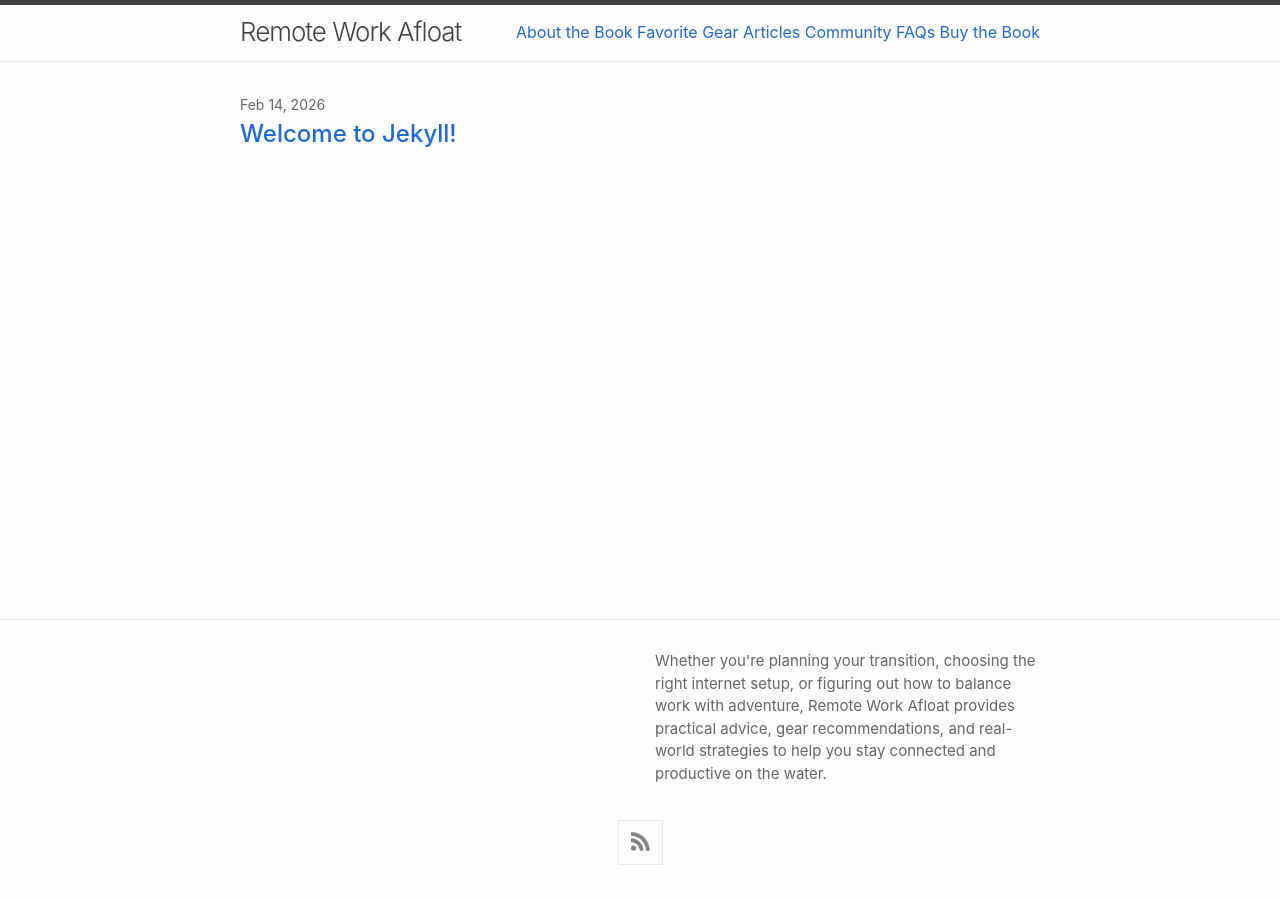
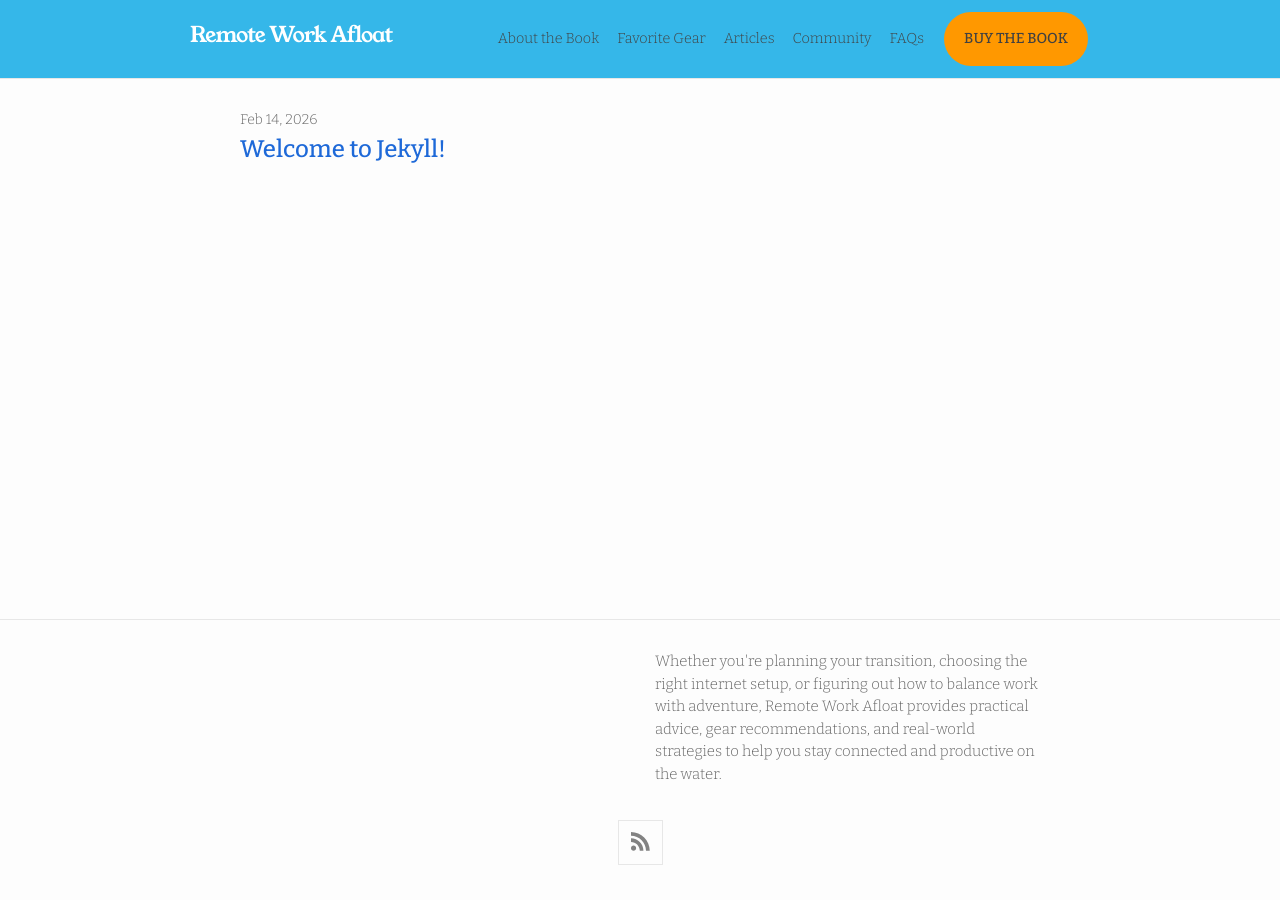
Before and after one commit to amajor/website-remote-work-afloat, a Jekyll site: the page built from index.md, in a window 1280 px wide. Built offline with Jekyll 4.4.1, drawn with Linux system fonts in a browser that asks for light colours; nearby versions of some CDN libraries.

Commit message:
Style navigation bar

```diff
--- a/_config.yml
+++ b/_config.yml
@@ -28,7 +28,7 @@ url: "http://remoteworkafloat.com" # the base hostname & protocol for your site,
 # github_username:  jekyll
 
 # Build settings
-# theme: minima # Theme is now custom and copied into this repo.
+theme: minima
 plugins:
   - jekyll-feed
 
--- a/_includes/custom-head.html
+++ b/_includes/custom-head.html
@@ -4,3 +4,8 @@
   1. Head over to https://realfavicongenerator.net/ to add your own favicons.
   2. Customize default _includes/custom-head.html in your source directory and insert the given code snippet.
 {% endcomment %}
+
+<!-- Add the Young Serif and Bitter fonts -->
+<link rel="preconnect" href="https://fonts.googleapis.com">
+<link rel="preconnect" href="https://fonts.gstatic.com" crossorigin>
+<link href="https://fonts.googleapis.com/css2?family=Bitter:ital,wght@0,100..900;1,100..900&family=Young+Serif&display=swap" rel="stylesheet">
--- a/_includes/nav-items.html
+++ b/_includes/nav-items.html
@@ -1,7 +1,7 @@
-<nav>
+<div class="nav-items">
   {% for item in site.data.navigation %}
-    <a href="{{ item.link }}" {% if page.url == item.link %}style="color: red;"{% endif %}>
+    <a class="nav-item {% if item.link == '/buy' %}pill-button{% endif %}" href="{{ item.link }}" {% if page.url == item.link %}style="text-decoration: underline; text-underline-offset: 0.5em;  text-decoration-thickness: 1px;"{% endif %}>
       {{ item.name }}
     </a>
   {% endfor %}
-</nav>
+</div>
--- a/_sass/minima/custom-styles.scss
+++ b/_sass/minima/custom-styles.scss
@@ -1,2 +1,59 @@
-// Placeholder to allow defining custom styles that override everything else.
-// (Use `_sass/minima/custom-variables.scss` to override variable defaults)
+// Remote Work Afloat - Custom Styles
+// This file contains custom styles for the Remote Work Afloat website, built on the Minima theme. It is used to override or add to the default styles provided by the Minima theme.
+
+// Fonts
+body {
+  font-family: "Bitter", serif;
+  font-optical-sizing: auto;
+  font-weight: 300;
+  font-style: normal;
+  font-size: 0.9em;
+  color: $remote-work-afloat-color-5;
+
+  a:hover {
+    text-decoration: none;
+  }
+}
+
+// Navigation & Header Styles
+.site-header {
+  background-color: $remote-work-afloat-color-3;
+  border-top: none;
+
+  div.wrapper {
+    max-width: 900px;
+    padding: 8px;
+  }
+
+  a, a:visited {
+    color: $remote-work-afloat-color-1;
+  }
+}
+
+.site-title, .site-title:visited {
+  font-family: "Young Serif", serif;
+  font-size: 1.5em;
+  color: $remote-work-afloat-color-1;
+}
+
+@media screen and (max-width: 600px) {
+  .site-nav {
+    background-color: $remote-work-afloat-color-3;
+  }
+}
+
+// Buttons
+.pill-button {
+  font-weight: 500;
+  text-transform: uppercase;
+  background-color: $remote-work-afloat-color-6;
+  color: $remote-work-afloat-color-1;
+  padding: 0px 20px;
+  display: inline-block;
+  margin: 4px 2px;
+  border-radius: 9999px; /* The key for the pill shape */
+}
+
+.pill-button:hover {
+  opacity: 0.8;
+}
--- a/_sass/minima/custom-variables.scss
+++ b/_sass/minima/custom-variables.scss
@@ -1 +1,8 @@
-// Placeholder to allow overriding predefined variables smoothly.
+// Remote Work Afloat Colors
+
+$remote-work-afloat-color-1: #FFFFFF; // White
+$remote-work-afloat-color-2: #BFE9F9; // Light Blue
+$remote-work-afloat-color-3: #35B7E9; // Medium Blue
+$remote-work-afloat-color-4: #0074A0; // Dark Blue
+$remote-work-afloat-color-5: #070807; // Very Dark Blue
+$remote-work-afloat-color-6: #ff9800; // Orange
```
